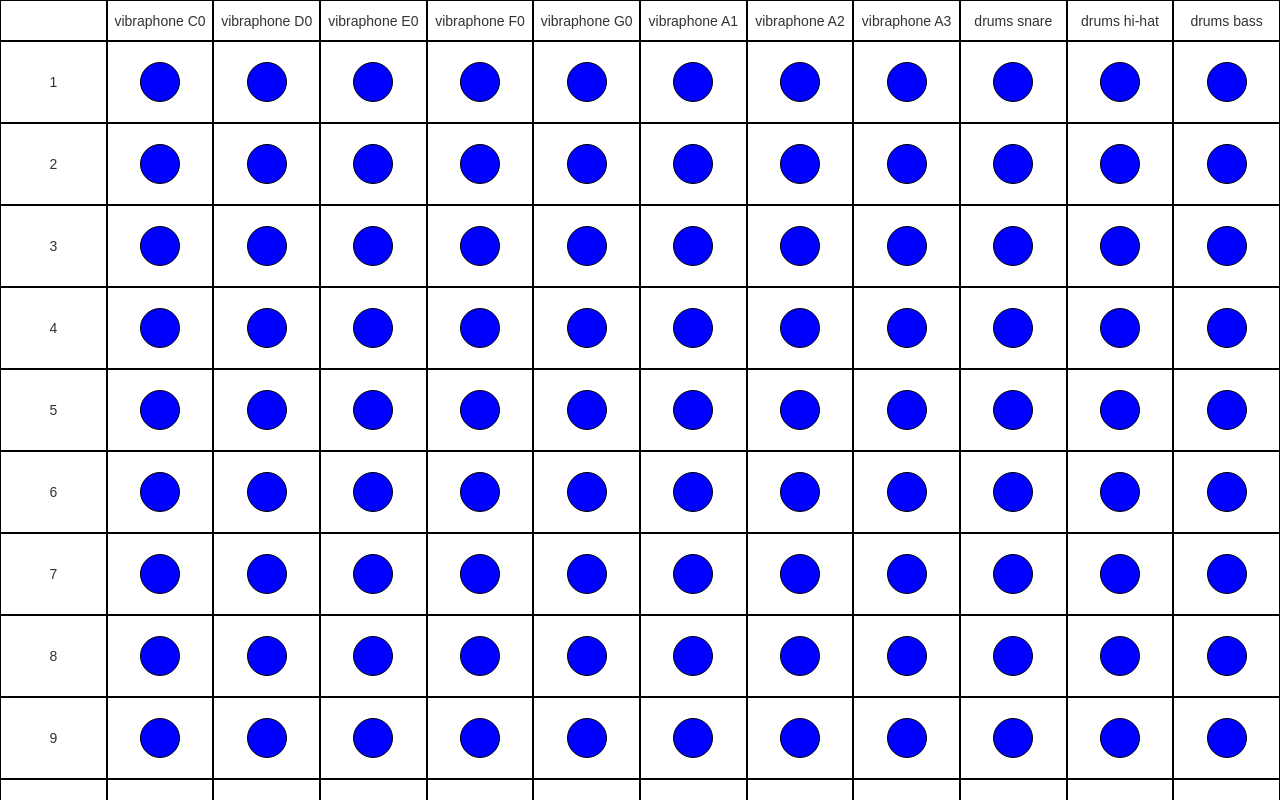
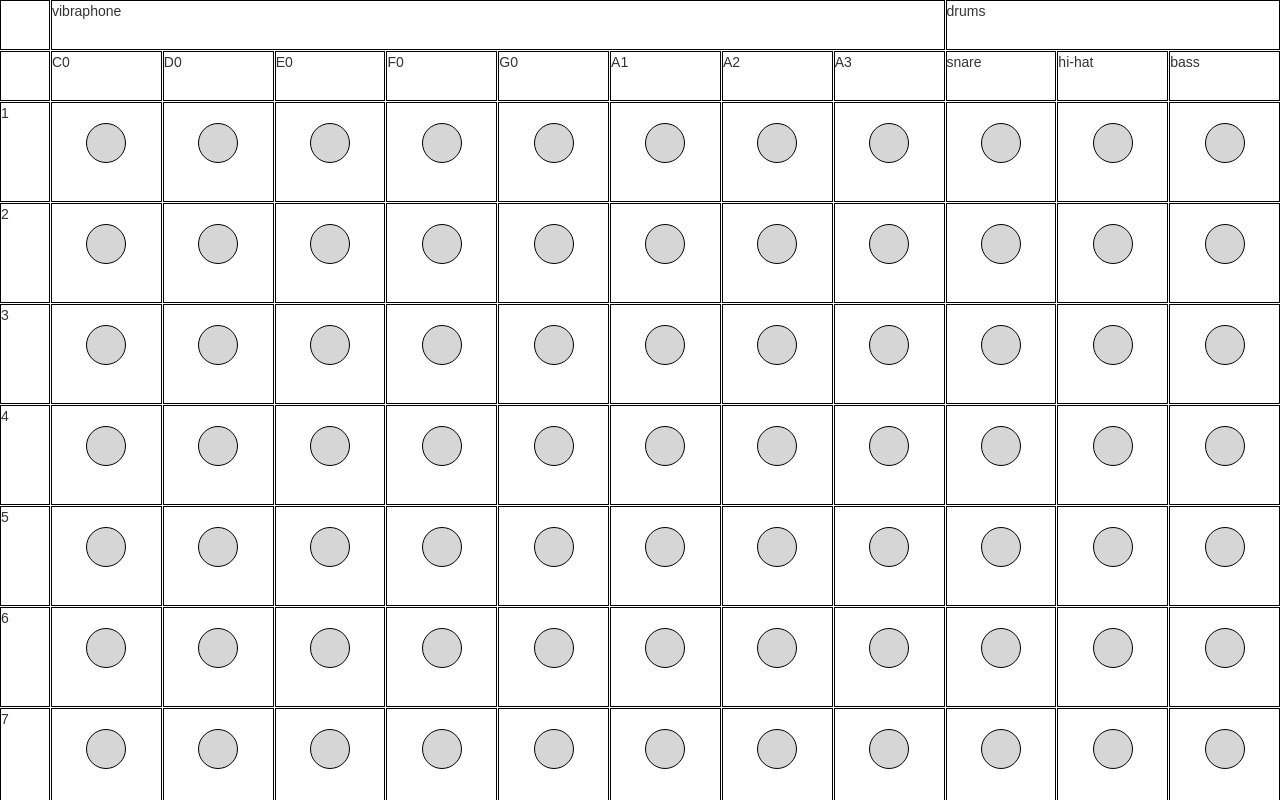
Before and after one commit to Wintergatan/midimarblemachine, a React (Create React App) app: page / in a window 1280 px wide. Shown: the top 800 px of the page. Built offline with nearby package versions, Linux system fonts and the light colour scheme.

Commit message:
grid layout

```diff
--- a/src/atoms/Note.js
+++ b/src/atoms/Note.js
@@ -1,5 +1,6 @@
 import React, { Component } from "react";
 import styled from "styled-components";
+import PropTypes from "prop-types";
 
 const Circle = styled.div`
   border: 1px solid black;
@@ -18,15 +19,22 @@ export class Note extends Component {
     on: false
   };
 
-  switch = () => this.setState({ on: !this.state.on });
+  static propTypes = {
+    callback: PropTypes.func.isRequired
+  };
+
+  switch = () => {
+    this.setState({ on: !this.state.on });
+    this.props.callback("hi");
+  };
 
   render() {
     const { on } = this.state;
     let color;
     if (on) {
-      color = "green";
+      color = "black";
     } else {
-      color = "blue";
+      color = "#cccc";
     }
     return <Circle style={{ backgroundColor: color }} onClick={this.switch} />;
   }
--- a/src/components/NoteGrid.js
+++ b/src/components/NoteGrid.js
@@ -2,42 +2,6 @@ import React, { Component } from "react";
 import styled from "styled-components";
 import { Note } from "../atoms/Note";
 
-const Wrapper = styled.div`
-  background-color: white;
-`;
-const Grid = styled.div`
-  display: flex;
-  flex-direction: row;
-  justify-content: space-evenly;
-  text-align: center;
-`;
-const Column = styled.div`
-  flex: 1;
-  flex-direction: column;
-  text-align: center;
-`;
-const Cell = styled.div`
-  height: 82px;
-  border: 1px solid black;
-`;
-
-// Width is 100 / no of columns
-const Header = styled.div`
-  background-color: white;
-  height: 41px;
-  border: 1px solid black;
-  width: 8.33%;
-  display: flex;
-  flex-direction: column;
-  justify-content: center;
-`;
-const NumberCell = styled.div`
-  height: 82px;
-  border: 1px solid black;
-  display: flex;
-  flex-direction: column;
-  justify-content: center;
-`;
 const instrumentData = {
   vibraphone: ["C0", "D0", "E0", "F0", "G0", "A1", "A2", "A3"],
   drums: ["snare", "hi-hat", "bass"]
@@ -45,56 +9,80 @@ const instrumentData = {
 
 const noOfRows = 32;
 
-const headers = (
-  <Grid style={{ position: "sticky", top: 0 }}>
-    <Header />
-    {Object.keys(instrumentData).map(key => {
-      return instrumentData[key].map(instrument => {
-        return (
-          <Header key={instrument}>
-            {key} {instrument}
-          </Header>
-        );
-      });
-    })}
-  </Grid>
-);
+let noOfColumns = 0;
+Object.keys(instrumentData).forEach(key => {
+  noOfColumns += instrumentData[key].length;
+});
 
-const columns = (
-  <Grid>
-    <Column key={"rowNumber"}>
-      {[...Array(noOfRows).keys()].map(n => {
-        return <NumberCell key={"rowNumber" + n}>{n + 1}</NumberCell>;
-      })}
-    </Column>
-    {Object.keys(instrumentData).map(key => {
-      return instrumentData[key].map(instrument => {
-        return (
-          <Column key={instrument}>
-            {/*<Cell key={instrument}>
-              {key} {instrument}
-        </Cell>*/}
-            {[...Array(noOfRows).keys()].map(n => {
-              return (
-                <Cell key={instrument + n}>
-                  <Note />
-                </Cell>
-              );
-            })}
-          </Column>
-        );
-      });
-    })}
-  </Grid>
-);
+const Container = styled.div`
+  display: grid;
+  grid-template-columns: 50px repeat(${noOfColumns}, 1fr);
+  grid-template-rows: 50px 50px repeat(${noOfRows}, 100px);
+  grid-gap: 1px;
+`;
+
+const InstrumentGroup = styled.div`
+  border: 1px solid black;
+`;
+
+const Instrument = styled.div`
+  border: 1px solid black;
+`;
+
+const Cell = styled.div`
+  border: 1px solid black;
+  text-align: center;
+`;
 
 export class NoteGrid extends Component {
+  myCallback = dataFromChild => {};
+
   render() {
+    let start = 2;
     return (
-      <Wrapper>
-        {headers}
-        {columns}
-      </Wrapper>
+      <Container>
+        <Cell />
+        {Object.keys(instrumentData).map(key => {
+          const end = start + instrumentData[key].length;
+          const result = (
+            <InstrumentGroup
+              key={key}
+              style={{ gridRow: 1, gridColumn: `${start}/${end}` }}
+            >
+              {key}
+            </InstrumentGroup>
+          );
+          start = end;
+          return result;
+        })}
+        <Cell />
+        {Object.keys(instrumentData).map(key => {
+          return instrumentData[key].map(instrument => {
+            return <Instrument key={key + instrument}>{instrument}</Instrument>;
+          });
+        })}
+        {Array(noOfRows)
+          .fill()
+          .map((_, i) => (
+            <div
+              style={{
+                gridRow: i + 3,
+                gridColumn: 1,
+                border: "1px solid black"
+              }}
+              key={"rowNumber" + i + 1}
+            >
+              {i + 1}
+            </div>
+          ))}
+        {Array(noOfColumns * noOfRows)
+          .fill()
+          .map((_, i) => (
+            <Cell key={"noteWrapper" + i} style={{ border: "1px solid black" }}>
+              <Note key={"note" + i} callback={this.myCallback} />
+            </Cell>
+          ))}
+      </Container>
     );
   }
 }
```
